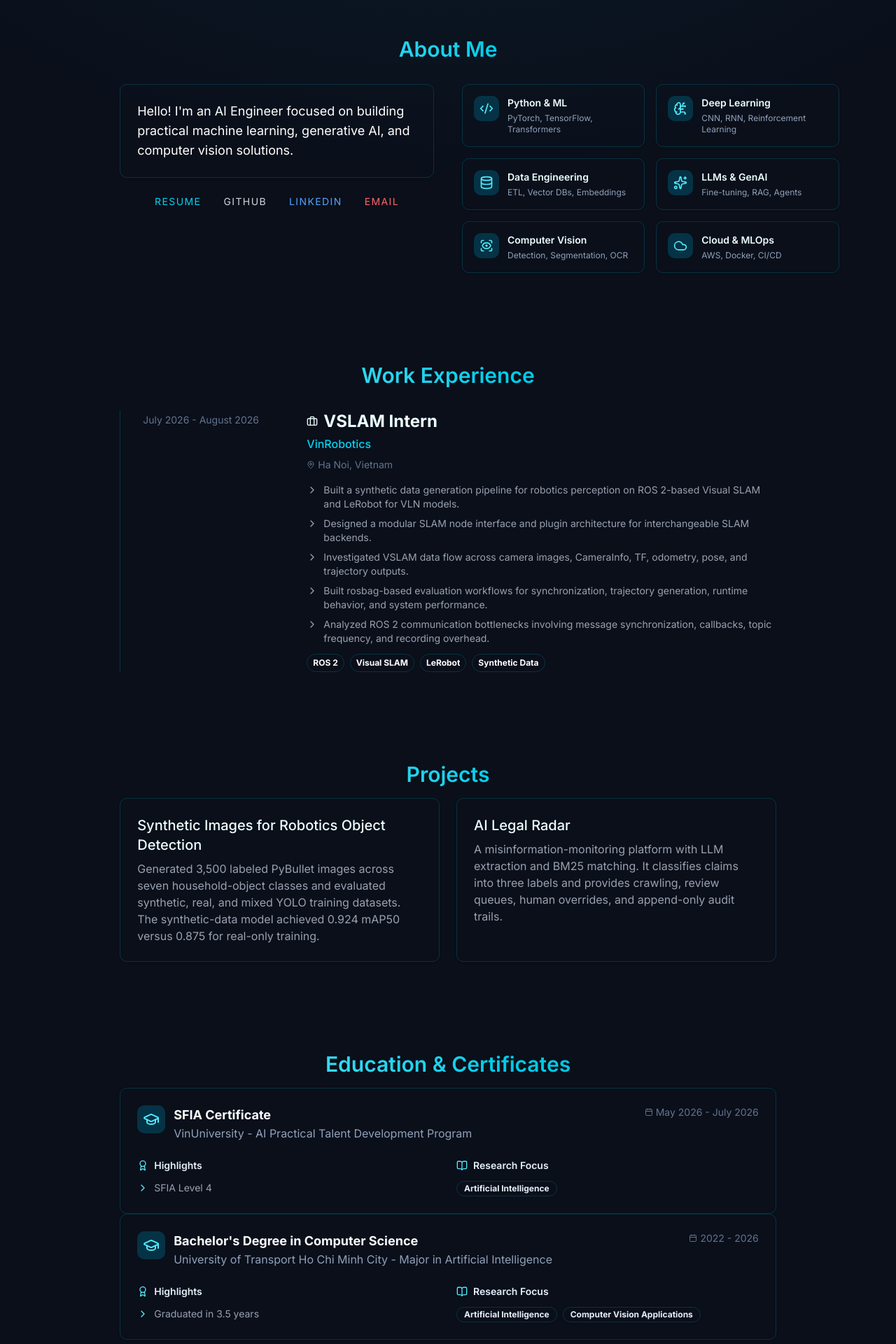
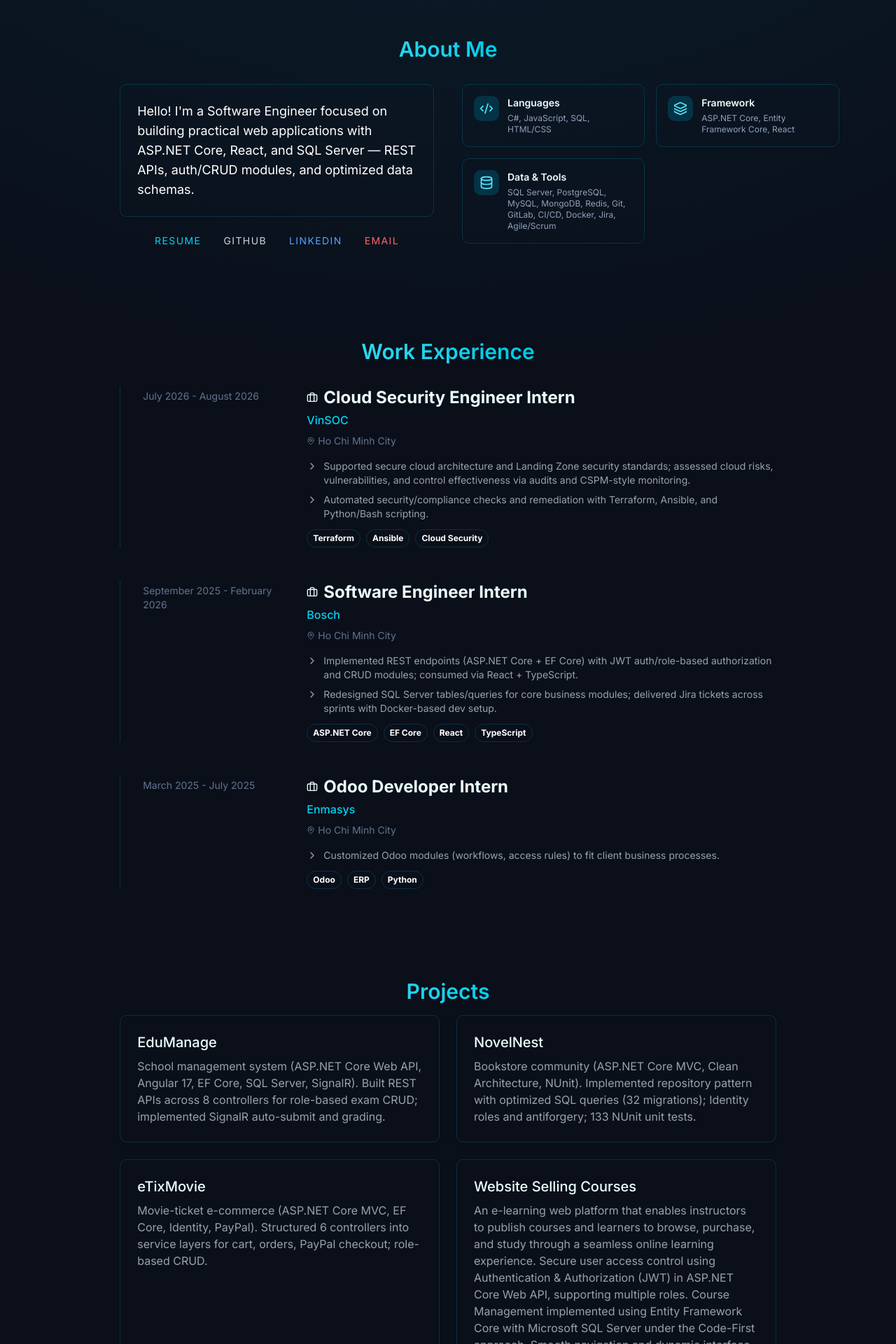
Before and after one commit to ntiensiit/portfolio, a Next.js app in the folder fe/: page / in a window 1280 px wide. Shown: the part 800-2720 px from the top of the page at 70% size. Built offline with nearby package versions, Linux system fonts and the light colour scheme.

Commit message:
feat: update portfolio components to reflect Software Engineer focus and enhance content

```diff
--- a/fe/src/app/layout.tsx
+++ b/fe/src/app/layout.tsx
@@ -13,8 +13,8 @@ const jetbrainsMono = JetBrains_Mono({
 });
 
 export const metadata: Metadata = {
-  title: "NTIENSIIT | AI Engineer Portfolio",
-  description: "AI Engineer specializing in Machine Learning, Generative AI, and Computer Vision, building intelligent and reliable solutions.",
+  title: "NTIENSIIT | Software Engineer Portfolio",
+  description: "Software Engineer specializing in ASP.NET Core, React, and SQL Server — building REST APIs, web apps, and data-driven solutions.",
 };
 
 export default function RootLayout({ children }: LayoutProps<"/">) {
--- a/fe/src/components/About.tsx
+++ b/fe/src/components/About.tsx
@@ -7,15 +7,17 @@ export default function About () {
       <div className="grid gap-10 lg:grid-cols-2">
         <div>
           <div className="rounded-lg border border-slate-200 p-6 shadow-sm transition-all duration-300 hover:border-slate-400 hover:shadow-lg dark:border-cyan-500/20 dark:hover:border-cyan-400">
-            <p className="text-lg text-slate-600 dark:text-white">
-              Hello! I&apos;m an AI Engineer focused on building practical machine learning,
-              generative AI, and computer vision solutions.
-            </p>
+             <p className="text-lg text-slate-600 dark:text-white">
+               Hello! I&apos;m a Software Engineer focused on building practical web applications
+               with ASP.NET Core, React, and SQL Server — REST APIs, auth/CRUD modules,
+               and optimized data schemas.
+             </p>
           </div>
           <div className="mt-6 flex flex-wrap justify-center gap-x-8 gap-y-4 text-sm uppercase tracking-widest text-slate-800 dark:text-cyan-50">
             <a
-              href="/resume.pdf"
-              download
+              href="https://drive.google.com/file/d/18Rxm3UiYRL0XGCbYWEMkdUtULcMpiTU4/view"
+              target="_blank"
+              rel="noopener noreferrer"
               className="border-b-2 border-transparent text-cyan-600 transition-colors duration-300 hover:border-cyan-600 dark:text-cyan-400 dark:hover:border-cyan-400"
             >
               RESUME
--- a/fe/src/components/Certificates.tsx
+++ b/fe/src/components/Certificates.tsx
@@ -1,13 +1,9 @@
 import { Award } from "lucide-react";
 
 const certificates = [
-  { name: "SFIA Certificate", date: "08/2026", href: "certificates" },
-  { name: "TOEIC", detail: "935/990", date: "05/2026", href: "https://example.com" },
-  { name: "Build a Secure Google Cloud Network Skill Badge", date: "01/2026", href: "https://www.credly.com/badges/59dd7c4b-620d-45dd-8d6d-eacb7c4ff055" },
-  { name: "Google Cloud Computing Foundations Certificate", date: "01/2026", href: "https://www.credly.com/badges/4262d16c-559d-4ef7-82f3-82a0fcd1073c" },
-  { name: "Implement Load Balancing on Compute Engine Skill Badge", date: "01/2026", href: "https://www.credly.com/badges/d940e5ab-1f64-4be6-a6ef-8dce283b200a" },
-  { name: "Prepare Data for ML APIs on Google Cloud Skill Badge", date: "01/2026", href: "https://www.credly.com/badges/6011d096-e8d3-4468-b1f5-e03aae3c705e" },
-  { name: "Set Up an App Dev Environment on Google Cloud Skill Badge", date: "01/2026", href: "https://www.credly.com/badges/41224be6-c844-4266-bdec-03d98ff87b1b" },
+  { name: "SFIA Certificate L4", date: "Jul 2026", href: "https://drive.google.com/file/d/1IeRvwWkzj805sKim3_uCX4rFpy6uAxhK/view" },
+  { name: "TOEIC", detail: "935/990", date: "2026", href: "https://drive.google.com/file/d/1oHQPTSmH23osVNHlo2OUuD8khfAdc4g4/view" },
+  { name: "Google Cloud Computing Foundations", date: "2026", href: "https://www.credly.com/badges/4262d16c-559d-4ef7-82f3-82a0fcd1073c" },
 ];
 
 export default function Certificates() {
--- a/fe/src/components/Education.tsx
+++ b/fe/src/components/Education.tsx
@@ -4,22 +4,17 @@ import Certificates from "./Certificates";
 const educations = [
   {
     degree: "SFIA Certificate",
-    school: "VinUniversity - AI Practical Talent Development Program",
+    school: "VinUniversity",
     period: "May 2026 - July 2026",
     highlights: ["SFIA Level 4"],
-    focus: ["Artificial Intelligence"],
+    focus: ["Software Engineering"],
   },
   {
     degree: "Bachelor's Degree in Computer Science",
-    school: "University of Transport Ho Chi Minh City - Major in Artificial Intelligence",
+    school: "University of Transport Ho Chi Minh City",
     period: "2022 - 2026",
-    highlights: [
-      "Graduated in 3.5 years",
-    ],
-    focus: [
-      "Artificial Intelligence",
-      "Computer Vision Applications",
-    ],
+    highlights: ["GPA: 3.49/4.0"],
+    focus: ["Web Applications", "Software Engineering"],
   },
 ];
 
--- a/fe/src/components/Experience.tsx
+++ b/fe/src/components/Experience.tsx
@@ -2,17 +2,33 @@ import { Briefcase, ChevronRight, MapPin } from "lucide-react";
 
 const experiences = [
   {
-    role: "VSLAM Intern",
-    company: "VinRobotics",
+    role: "Cloud Security Engineer Intern",
+    company: "VinSOC",
     period: "July 2026 - August 2026",
     points: [
-      "Built a synthetic data generation pipeline for robotics perception on ROS 2-based Visual SLAM and LeRobot for VLN models.",
-      "Designed a modular SLAM node interface and plugin architecture for interchangeable SLAM backends.",
-      "Investigated VSLAM data flow across camera images, CameraInfo, TF, odometry, pose, and trajectory outputs.",
-      "Built rosbag-based evaluation workflows for synchronization, trajectory generation, runtime behavior, and system performance.",
-      "Analyzed ROS 2 communication bottlenecks involving message synchronization, callbacks, topic frequency, and recording overhead.",
+      "Supported secure cloud architecture and Landing Zone security standards; assessed cloud risks, vulnerabilities, and control effectiveness via audits and CSPM-style monitoring.",
+      "Automated security/compliance checks and remediation with Terraform, Ansible, and Python/Bash scripting.",
     ],
-    tags: ["ROS 2", "Visual SLAM", "LeRobot", "Synthetic Data"],
+    tags: ["Terraform", "Ansible", "Cloud Security"],
+  },
+  {
+    role: "Software Engineer Intern",
+    company: "Bosch",
+    period: "September 2025 - February 2026",
+    points: [
+      "Implemented REST endpoints (ASP.NET Core + EF Core) with JWT auth/role-based authorization and CRUD modules; consumed via React + TypeScript.",
+      "Redesigned SQL Server tables/queries for core business modules; delivered Jira tickets across sprints with Docker-based dev setup.",
+    ],
+    tags: ["ASP.NET Core", "EF Core", "React", "TypeScript"],
+  },
+  {
+    role: "Odoo Developer Intern",
+    company: "Enmasys",
+    period: "March 2025 - July 2025",
+    points: [
+      "Customized Odoo modules (workflows, access rules) to fit client business processes.",
+    ],
+    tags: ["Odoo", "ERP", "Python"],
   },
 ];
 
@@ -27,7 +43,7 @@ export default function Experience() {
             <div className="md:col-span-9">
               <h3 className="mb-1 flex items-center gap-2 text-2xl font-bold text-slate-800 dark:text-cyan-50"><Briefcase className="h-4 w-4" />{experience.role}</h3>
               <div className="font-medium text-slate-500 dark:text-cyan-400">{experience.company}</div>
-              <div className="mt-2 flex items-center gap-1 text-sm text-slate-500"><MapPin className="h-3 w-3" />Ha Noi, Vietnam</div>
+              <div className="mt-2 flex items-center gap-1 text-sm text-slate-500"><MapPin className="h-3 w-3" />Ho Chi Minh City</div>
               <ul className="mt-4 space-y-2 text-sm text-gray-500 dark:text-gray-400">{experience.points.map((point) => <li key={point} className="flex items-start gap-2"><ChevronRight className="mt-0.5 h-4 w-4 shrink-0" /><span>{point}</span></li>)}</ul>
               <div className="mt-3 flex flex-wrap gap-2">{experience.tags.map((tag) => <span key={tag} className="rounded-full border border-slate-200 px-2 py-1 font-mono text-xs font-bold text-white dark:border-cyan-500/20">{tag}</span>)}</div>
             </div>
--- a/fe/src/components/Nav.tsx
+++ b/fe/src/components/Nav.tsx
@@ -39,7 +39,7 @@ export default function Nav() {
         {/* Resume + social icons */}
         <div className="hidden items-center gap-4 md:flex">
           <a
-            href="/resume.pdf"
+            href="https://drive.google.com/file/d/18Rxm3UiYRL0XGCbYWEMkdUtULcMpiTU4/view"
             download
             aria-label="Download resume"
             title="Download resume"
--- a/fe/src/components/Projects.tsx
+++ b/fe/src/components/Projects.tsx
@@ -1,13 +1,30 @@
 const projects = [
   {
-    title: "Synthetic Images for Robotics Object Detection",
-    href: "https://demo.edufun.ai/p/team-456-synthetic-dataset-generator-sim2real-ai20k-170",
-    description: "Generated 3,500 labeled PyBullet images across seven household-object classes and evaluated synthetic, real, and mixed YOLO training datasets. The synthetic-data model achieved 0.924 mAP50 versus 0.875 for real-only training.",
+    title: "EduManage",
+    href: "https://github.com/ntiensiit/EduManage",
+    description: "School management system (ASP.NET Core Web API, Angular 17, EF Core, SQL Server, SignalR). Built REST APIs across 8 controllers for role-based exam CRUD; implemented SignalR auto-submit and grading.",
   },
   {
-    title: "AI Legal Radar",
-    href: "https://github.com/Datghb/Parasitic-",
-    description: "A misinformation-monitoring platform with LLM extraction and BM25 matching. It classifies claims into three labels and provides crawling, review queues, human overrides, and append-only audit trails.",
+    title: "NovelNest",
+    href: "https://github.com/ntiensiit/NovelNest",
+    description: "Bookstore community (ASP.NET Core MVC, Clean Architecture, NUnit). Implemented repository pattern with optimized SQL queries (32 migrations); Identity roles and antiforgery; 133 NUnit unit tests.",
+  },
+  {
+    title: "eTixMovie",
+    href: "https://github.com/ntiensiit/eTixMovie",
+    description: "Movie-ticket e-commerce (ASP.NET Core MVC, EF Core, Identity, PayPal). Structured 6 controllers into service layers for cart, orders, PayPal checkout; role-based CRUD.",
+  },
+  {
+    title: "Website Selling Courses",
+    href: "https://github.com/ntiensiit/hoc-vui-360/tree/v1",
+    description:
+      "An e-learning web platform that enables instructors to publish courses and learners to browse, purchase, and study through a seamless online learning experience. Secure user access control using Authentication & Authorization (JWT) in ASP.NET Core Web API, supporting multiple roles. Course Management implemented using Entity Framework Core with Microsoft SQL Server under the Code-First approach. Smooth navigation and dynamic interface rendering powered by NextJS for an interactive and responsive user experience. Efficient database operations achieved through asynchronous programming and LINQ queries with Entity Framework Core.",
+  },
+  {
+    title: "Hotel Booking Application",
+    href: "https://github.com/ntiensiit/hotel-booking-application/tree/v1",
+    description:
+      "A hotel booking web application that enables users to search, reserve rooms, and manage bookings with an intuitive and efficient reservation flow. Hotel booking web application using ASP.NET Core Web API for backend services and ASP.NET Core MVC for the frontend layer. Designed the system based on Hexagonal Architecture and DDD to enhance scalability, maintainability, and separation of concerns. Database modeling using distributed database architecture. Applied clean domain-driven logic, allowing clear business rule implementation and easier feature extension in the future.",
   },
 ];
 
--- a/fe/src/components/Skills.tsx
+++ b/fe/src/components/Skills.tsx
@@ -1,19 +1,13 @@
 import {
-  BrainCircuit,
-  Cloud,
   Code2,
+  Layers,
   Database,
-  ScanEye,
-  Sparkles,
 } from "lucide-react";
 
 const skills = [
-  { category: "Python & ML", icon: Code2, items: ["PyTorch", "TensorFlow", "Transformers"] },
-  { category: "Deep Learning", icon: BrainCircuit, items: ["CNN", "RNN", "Reinforcement Learning"] },
-  { category: "Data Engineering", icon: Database, items: ["ETL", "Vector DBs", "Embeddings"] },
-  { category: "LLMs & GenAI", icon: Sparkles, items: ["Fine-tuning", "RAG", "Agents"] },
-  { category: "Computer Vision", icon: ScanEye, items: ["Detection", "Segmentation", "OCR"] },
-  { category: "Cloud & MLOps", icon: Cloud, items: ["AWS", "Docker", "CI/CD"] },
+  { category: "Languages", icon: Code2, items: ["C#", "JavaScript", "SQL", "HTML/CSS"] },
+  { category: "Framework", icon: Layers, items: ["ASP.NET Core", "Entity Framework Core", "React"] },
+  { category: "Data & Tools", icon: Database, items: ["SQL Server", "PostgreSQL", "MySQL", "MongoDB", "Redis", "Git", "GitLab", "CI/CD", "Docker", "Jira", "Agile/Scrum"] },
 ];
 
 export default function Skills() {
--- a/fe/src/components/Welcome.tsx
+++ b/fe/src/components/Welcome.tsx
@@ -7,8 +7,8 @@ export default function Welcome() {
         Hi, I&apos;m <span className="text-cyan-600 dark:text-cyan-400">NTIENSIIT</span>
       </h1>
       <p className="mt-4 text-xl text-slate-600 dark:text-slate-300 sm:text-2xl">
-        AI Engineer specializing in Machine Learning, Generative AI, and Computer Vision,
-        building intelligent and reliable solutions.
+        Software Engineer specializing in ASP.NET Core, React, and SQL Server —
+        building REST APIs and web apps.
       </p>
       <div className="absolute bottom-8 left-1/2 -translate-x-1/2 animate-bounce">
         <a href="#about" className="text-slate-400 transition-colors hover:text-slate-700 dark:text-slate-400 dark:hover:text-cyan-400" aria-label="Scroll to About">
```
Also changed, not shown: 1 other file (tests, documents, lock files or other folders).
